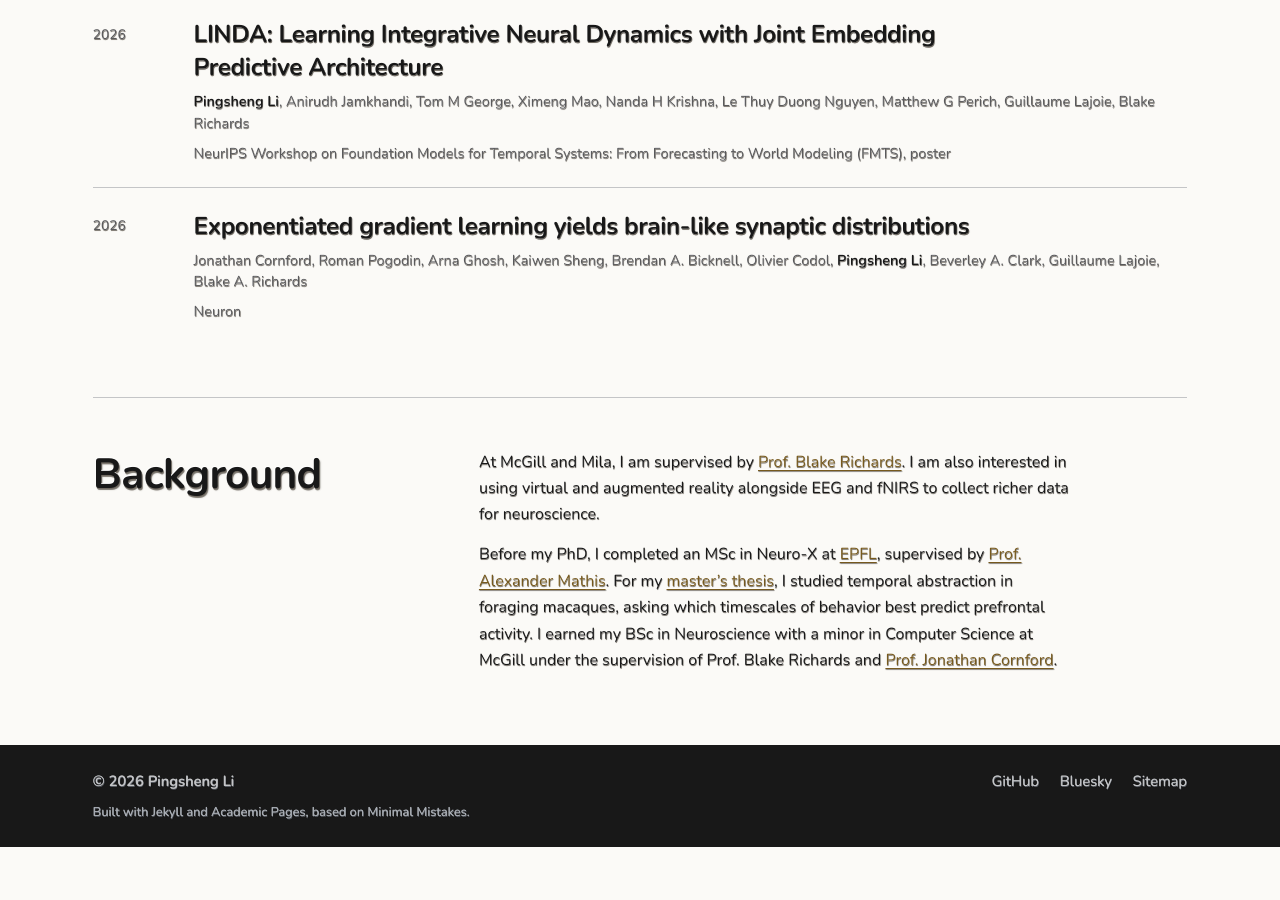
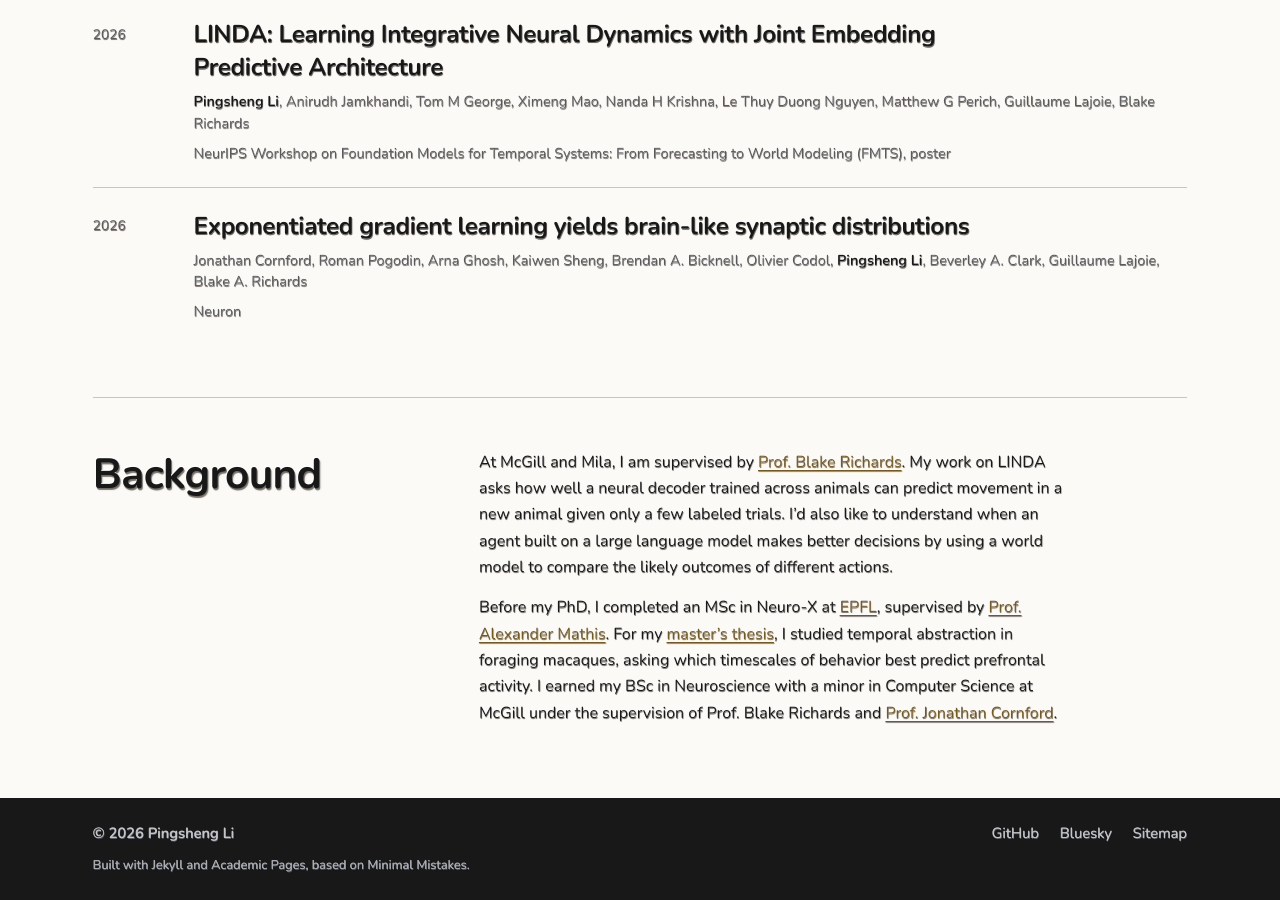
Before and after one commit to Pingsheng-NeuroAI/Pingsheng-NeuroAI.github.io, a Jekyll site: the page built from _pages/about.md, in a window 1280 px wide and 900 px high, scrolled down 1567 px. Built offline with Jekyll 4.4.1, drawn with Linux system fonts in a browser that asks for light colours; some web fonts are replaced; before the commit the page ends 2414 px from its top, so only the background shows below that; some of the changed text lies outside the part shown.

Commit message:
Refresh research interests across the homepage and author bio

```diff
--- a/_config.yml
+++ b/_config.yml
@@ -25,7 +25,7 @@ author:
   avatar           : "pingsheng-li-portrait.jpg"
   name             : "Pingsheng Li"
   pronouns         : "He/Him"
-  bio              : "PhD student in Computer Science at McGill University. Research interests: NeuroAI, Foundation Models, and Embodied AI."
+  bio              : "Computer Science PhD student at McGill. Interested in generalist intelligence, world models, brain–computer interfaces (BCIs), and LLM agents."
   location         : "Montreal, Quebec, Canada"
   employer         : "McGill University"
   uri              : # URL
--- a/_layouts/profile.html
+++ b/_layouts/profile.html
@@ -12,7 +12,7 @@ layout: default
       </p>
       <h1 id="profile-name">{% assign names = site.author.name | split: ' ' %}{% for name in names %}{% if forloop.last %}<em>{{ name }}</em>{% else %}{{ name }} {% endif %}{% endfor %}</h1>
       <p class="profile-role">PhD student in Computer Science</p>
-      <p class="profile-intro-text">I work at the intersection of neuroscience and AI. My research focuses on generalist multimodal representation learning, foundation models for neural data, and embodied AI.</p>
+      <p class="profile-intro-text">My main interest is generalist intelligence. I’m curious how LLM agents can use world models to plan in unfamiliar environments and how brain–computer interfaces can adapt to new users.</p>
       <div class="profile-contact" aria-label="Contact and profiles">
         {% if site.author.email %}<a class="profile-contact-primary" href="mailto:{{ site.author.email }}"><i class="fa-solid fa-envelope" aria-hidden="true"></i>Email me</a>{% endif %}
         {% if site.author.googlescholar %}<a href="{{ site.author.googlescholar | escape }}"><i class="ai ai-google-scholar" aria-hidden="true"></i>Google Scholar</a>{% endif %}
--- a/_pages/about.md
+++ b/_pages/about.md
@@ -1,13 +1,13 @@
 ---
 layout: profile
 permalink: /
-title: "NeuroAI Research"
-excerpt: "Pingsheng Li is a PhD student in Computer Science at McGill and Mila, studying NeuroAI, multimodal learning, and foundation models for neural data."
+title: "Generalist Intelligence and NeuroAI"
+excerpt: "Pingsheng Li is a PhD student at McGill and Mila interested in generalist intelligence, world models, brain–computer interfaces, and LLM agents."
 redirect_from:
   - /about/
   - /about.html
 ---
 
-At McGill and Mila, I am supervised by [Prof. Blake Richards](https://mila.quebec/en/directory/blake-richards). I am also interested in using virtual and augmented reality alongside EEG and fNIRS to collect richer data for neuroscience.
+At McGill and Mila, I am supervised by [Prof. Blake Richards](https://mila.quebec/en/directory/blake-richards). My work on LINDA asks how well a neural decoder trained across animals can predict movement in a new animal given only a few labeled trials. I’d also like to understand when an agent built on a large language model makes better decisions by using a world model to compare the likely outcomes of different actions.
 
 Before my PhD, I completed an MSc in Neuro-X at [EPFL](https://www.epfl.ch/en/), supervised by [Prof. Alexander Mathis](https://cnai.epfl.ch/). For my [master’s thesis]({% post_url 2026-11-25-lever-press-neural-timescales %}), I studied temporal abstraction in foraging macaques, asking which timescales of behavior best predict prefrontal activity. I earned my BSc in Neuroscience with a minor in Computer Science at McGill under the supervision of Prof. Blake Richards and [Prof. Jonathan Cornford](https://eps.leeds.ac.uk/computing/staff/15737/dr-jonathan-cornford).
```
